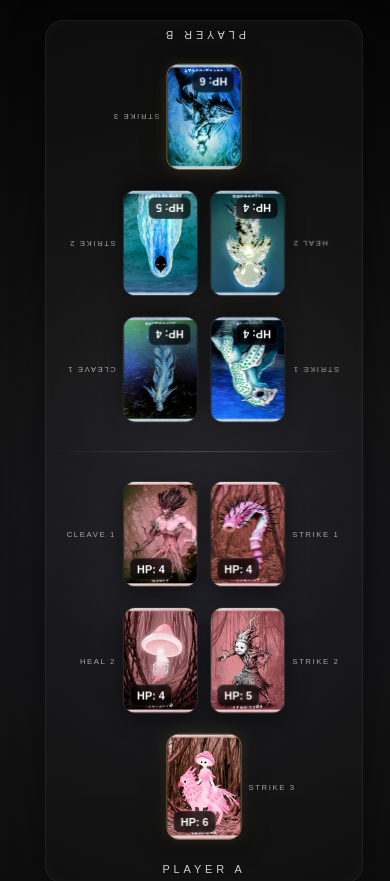
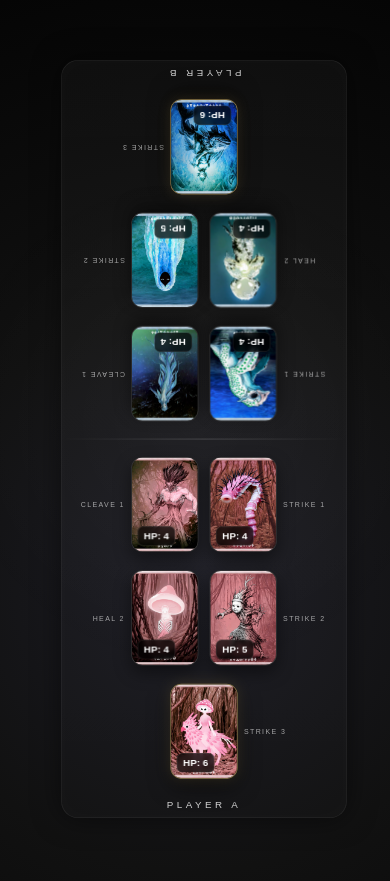
Before and after one commit to Bunesky/VALUNE, a plain HTML site: page index.html in a window 390 px wide. Shown: the top 881 px of the page. Drawn offline with Linux system fonts and the light colour scheme.

Commit message:
Update style.css

```diff
--- a/style.css
+++ b/style.css
@@ -378,7 +378,7 @@ body {
 
 
 /* ===============================
-   MOBILE — SOLUCIÓN COMPLETA
+   MOBILE — SOLUCIÓN FINAL
    =============================== */
 
 @media (max-width: 1100px) {
@@ -388,17 +388,24 @@ body {
         display: none;
     }
 
-    /* ESCALAR TABLERO COMPLETO */
+    /* ESCALAR TABLERO + ESPACIO ARRIBA/ABAJO */
     #board-container {
-        transform: scale(0.78);
+        transform: scale(0.70);
         transform-origin: top center;
+
         padding: 0;
-        margin-top: 0;
+        margin-top: 40px;
+        margin-bottom: 40px;
     }
 
     /* OCULTAR PANELES LATERALES */
     .side-panel {
         display: none;
+    }
+
+    /* REDUCIR ALTURA ENTRE FILAS */
+    #board {
+        gap: 18px;
     }
 
     /* REDUCIR CARTAS */
```
